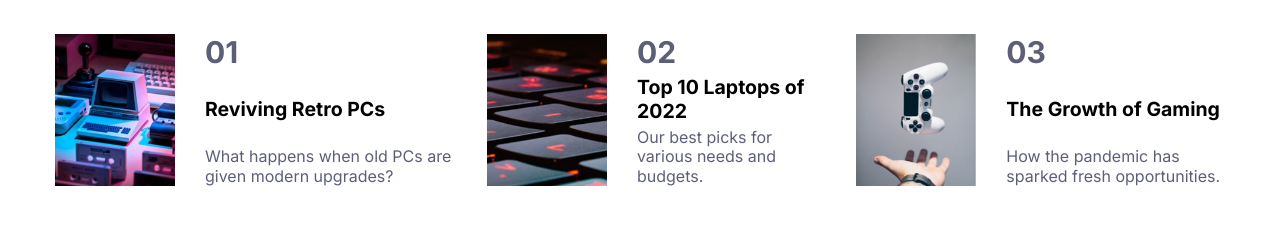
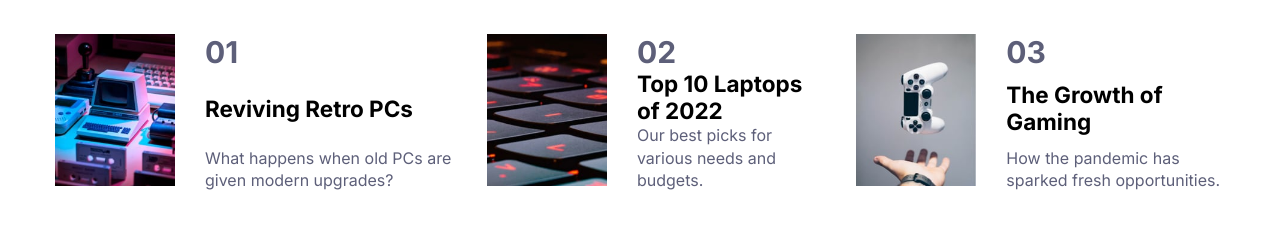
Before and after one commit to alexboliveira/news-homepage.io, a plain HTML site: page index.html in a window 1280 px wide. Shown: the part 712-940 px from the top of the page. Drawn offline with Linux system fonts and the light colour scheme.

Commit message:
footer alterado

```diff
--- a/css/style.css
+++ b/css/style.css
@@ -226,12 +226,12 @@ footer ul li > div > span{
 }
 footer ul li > div p:nth-of-type(1){
     font-weight: 700;
-    font-size: calc(var(--font) * 1.3);
+    font-size: calc(var(--font) * 1.5);
 }
 
 footer ul li > div p:nth-of-type(2){
     margin-top: calc(var(--font) * 0);
-    line-height: calc(var(--font) * 1.3);
+    line-height: calc(var(--font) * 1.5);
     color: var(--blue2);
 
 }
```
